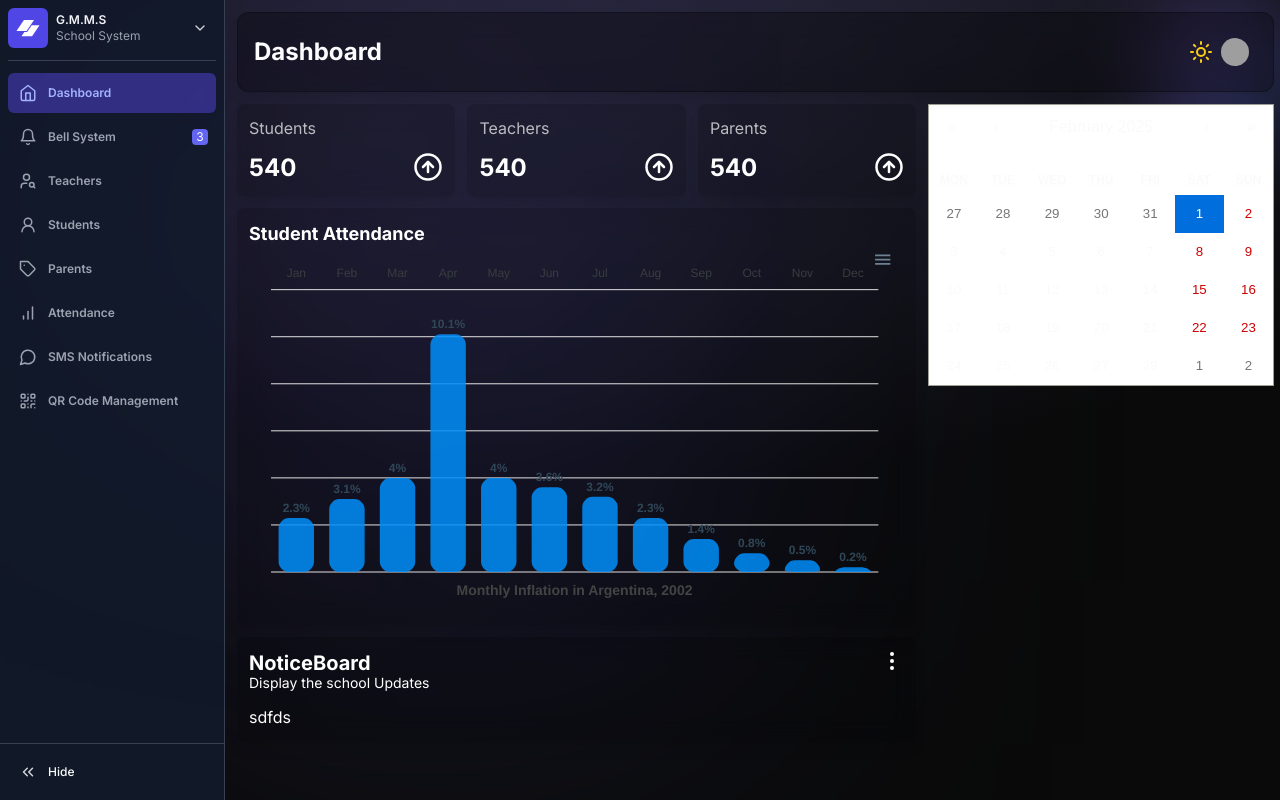
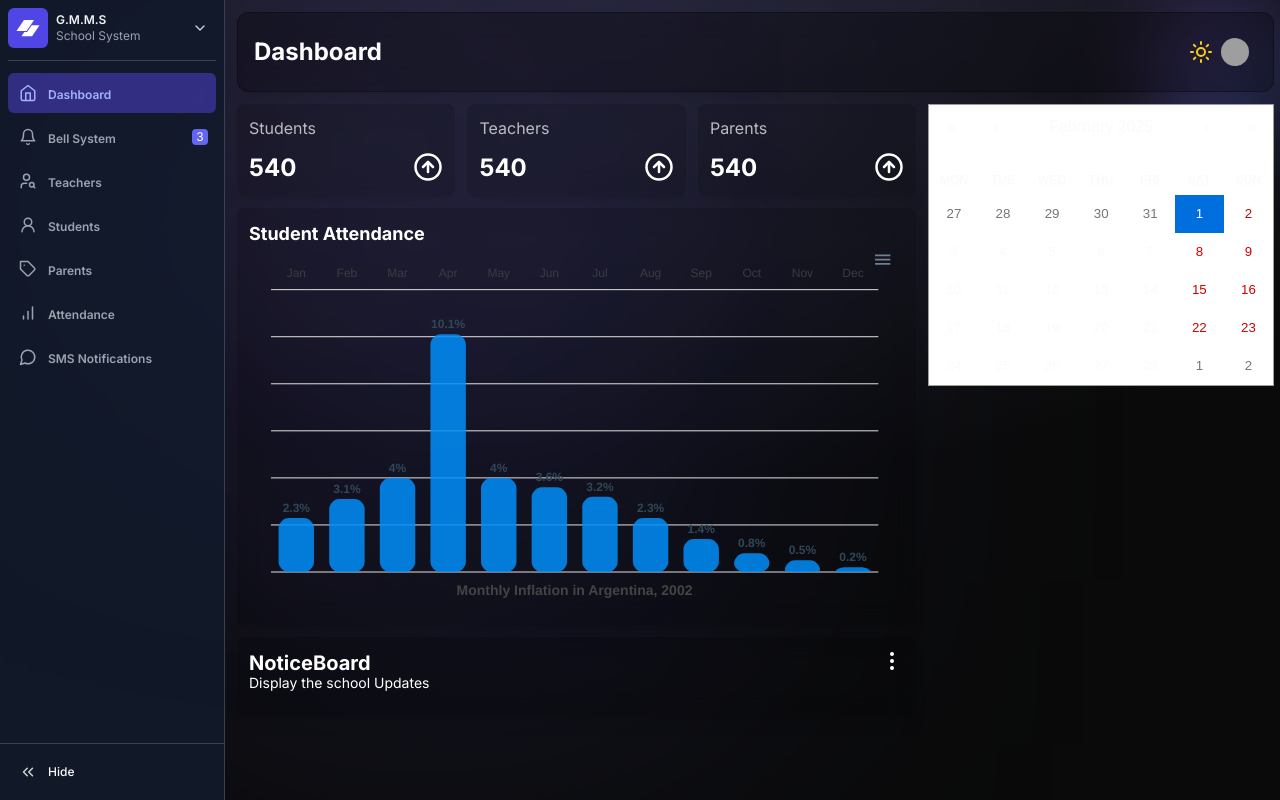
Before and after one commit to Sharjun-Hussain/Sharjun-Hussain-school-management-system, a Next.js app: page /app in a window 1280 px wide. Built offline with nearby package versions, Linux system fonts and the light colour scheme; grey boxes are pictures that could not be loaded.

Commit message:
added navigation to sidebar

```diff
--- a/app/app/Components/NoticeBoard.jsx
+++ b/app/app/Components/NoticeBoard.jsx
@@ -17,7 +17,7 @@ const NoticeBoard = () => {
       </div>
 
       <div className="mt-3">
-        <div>sdfds</div>
+        <div></div>
       </div>
     </div>
   );
--- a/app/app/layout/sidebar.jsx
+++ b/app/app/layout/sidebar.jsx
@@ -16,6 +16,7 @@ import {
   LuUserRound,
   LuUserSearch,
 } from "react-icons/lu";
+import Link from "next/link";
 
 export const Sidebar = () => {
   const [open, setOpen] = useState(true);
@@ -36,6 +37,7 @@ export const Sidebar = () => {
           selected={selected}
           setSelected={setSelected}
           open={open}
+          navigation="/app"
         />
         <Option
           Icon={LuBell}
@@ -44,6 +46,7 @@ export const Sidebar = () => {
           setSelected={setSelected}
           open={open}
           notifs={3}
+          navigation="app/bell-system"
         />
         <Option
           Icon={LuUserSearch}
@@ -51,6 +54,7 @@ export const Sidebar = () => {
           selected={selected}
           setSelected={setSelected}
           open={open}
+          navigation="app/teachers"
         />
         <Option
           Icon={LuUserRound}
@@ -58,6 +62,7 @@ export const Sidebar = () => {
           selected={selected}
           setSelected={setSelected}
           open={open}
+          navigation="app/student"
         />
         <Option
           Icon={FiTag}
@@ -65,6 +70,7 @@ export const Sidebar = () => {
           selected={selected}
           setSelected={setSelected}
           open={open}
+          navigation="app/parents"
         />
         <Option
           Icon={FiBarChart}
@@ -72,6 +78,7 @@ export const Sidebar = () => {
           selected={selected}
           setSelected={setSelected}
           open={open}
+          navigation="app/attendance"
         />
         <Option
           Icon={LuMessageCircle}
@@ -79,13 +86,7 @@ export const Sidebar = () => {
           selected={selected}
           setSelected={setSelected}
           open={open}
-        />
-        <Option
-          Icon={LuQrCode}
-          title="QR Code Management"
-          selected={selected}
-          setSelected={setSelected}
-          open={open}
+          navigation="/app/sms-notification"
         />
       </div>
 
@@ -94,7 +95,15 @@ export const Sidebar = () => {
   );
 };
 
-const Option = ({ Icon, title, selected, setSelected, open, notifs }) => {
+const Option = ({
+  Icon,
+  title,
+  selected,
+  setSelected,
+  open,
+  notifs,
+  navigation,
+}) => {
   return (
     <motion.button
       layout
@@ -113,6 +122,7 @@ const Option = ({ Icon, title, selected, setSelected, open, notifs }) => {
         <Icon />
       </motion.div>
       {open && (
+        <Link href={navigation}>
           <motion.span
             layout
             initial={{ opacity: 0, y: 12 }}
@@ -122,6 +132,7 @@ const Option = ({ Icon, title, selected, setSelected, open, notifs }) => {
           >
             {title}
           </motion.span>
+        </Link>
       )}
       {notifs && open && (
         <motion.span
--- /dev/null
+++ b/app/app/student/page.jsx
@@ -0,0 +1,7 @@
+import React from "react";
+
+const StudentPage = () => {
+  return <div>StudentPage</div>;
+};
+
+export default StudentPage;
```
Lines whose indentation alone changed are shown as unchanged.
